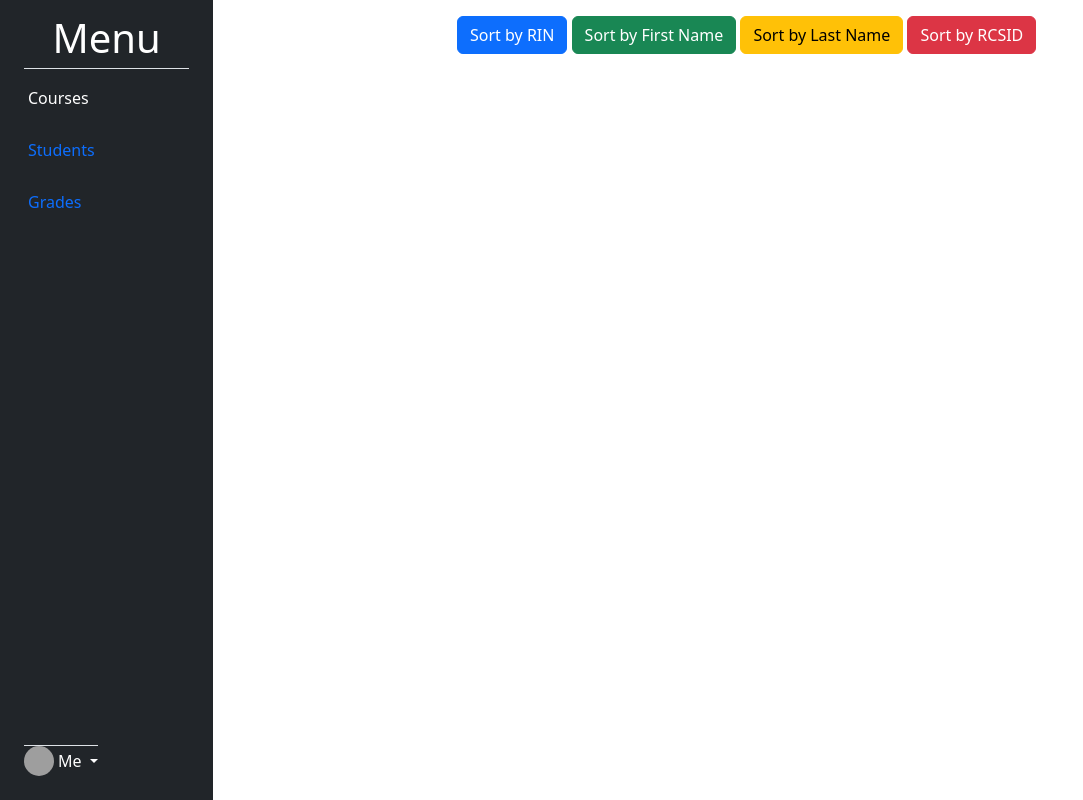
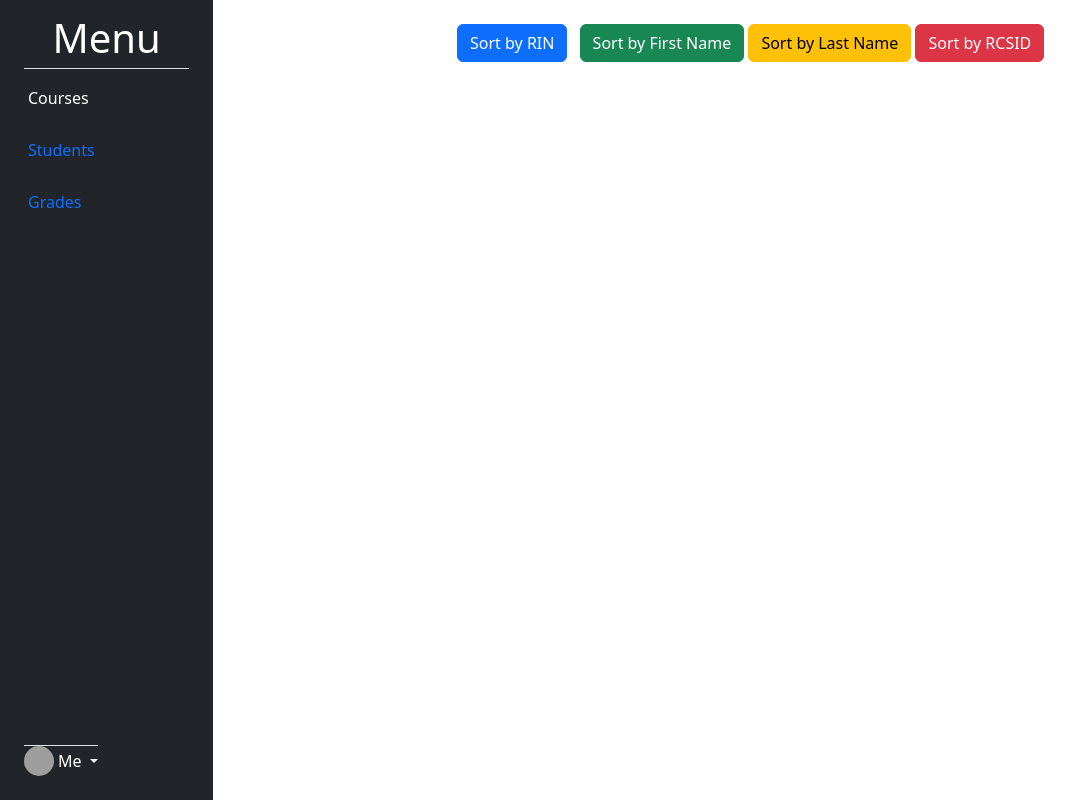
Before and after one commit to liny18/Web-Dev1, a PHP site: page /test.html in a window 1280 px wide. Shown: the whole page, without its empty margins (0-1083 px from the left). Run offline with PHP 8.4, Linux system fonts and the light colour scheme; grey boxes are pictures that could not be loaded.

Commit message:
restyle buttons

```diff
--- a/lab7/test.html
+++ b/lab7/test.html
@@ -60,10 +60,12 @@
         </div>
 
         <div class="col py-3 text-center">
-            <button type="submit" name="rin_sort" class="btn btn-primary">Sort by RIN</button>
-            <button type="submit" name="fn_sort" class="btn btn-success">Sort by First Name</button>
-            <button type="submit" name="to_sort" class="btn btn-warning">Sort by Last Name</button>
-            <button type="submit" name="rcs_sort" class="btn btn-danger">Sort by RCSID</button>
+            <form name="sorting">
+                <button type="submit" name="rin_sort" class="btn btn-primary m-2">Sort by RIN</button>
+                <button type="submit" name="fn_sort" class="btn btn-success">Sort by First Name</button>
+                <button type="submit" name="to_sort" class="btn btn-warning">Sort by Last Name</button>
+                <button type="submit" name="rcs_sort" class="btn btn-danger">Sort by RCSID</button>
+            </form>
 
         </div>
     </div>
```
Also changed, not shown: lab7/students.php (+4 -4 lines), lab7/README.md.
